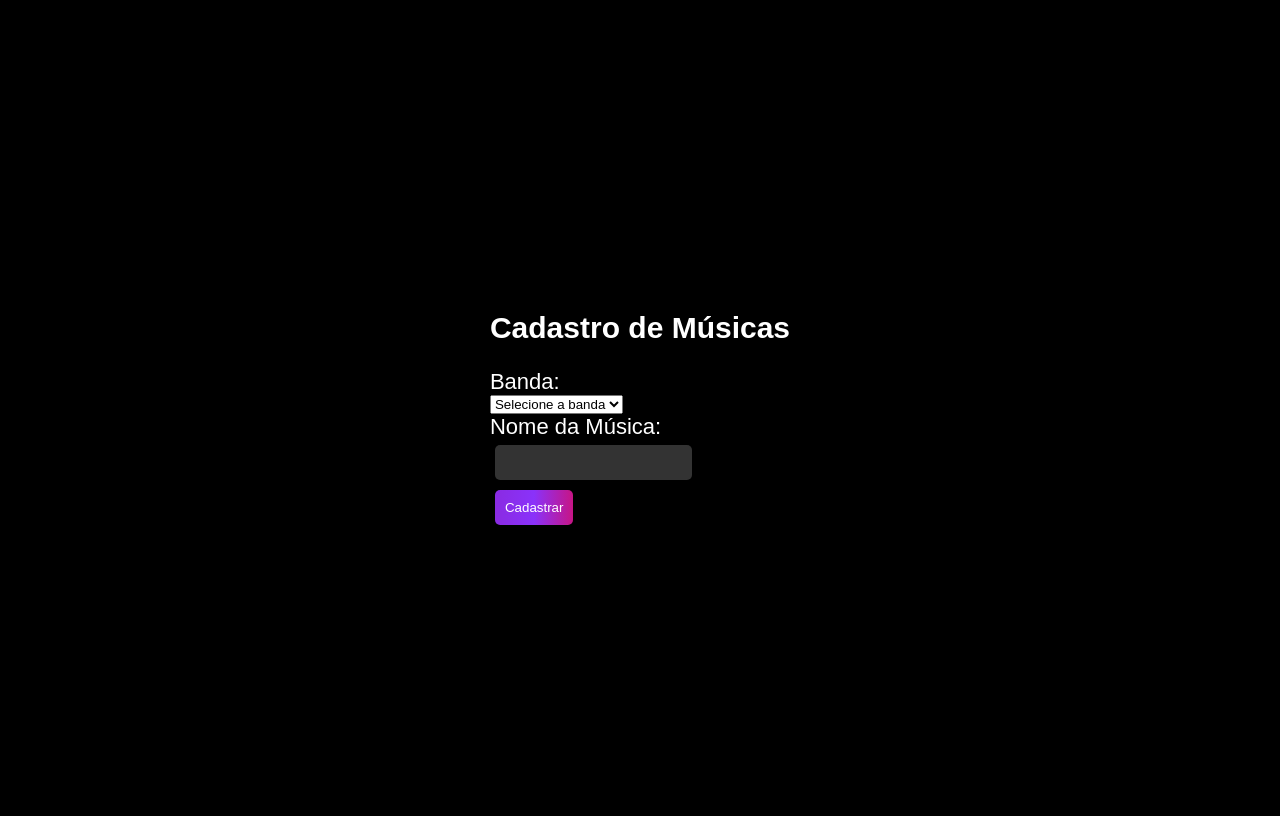
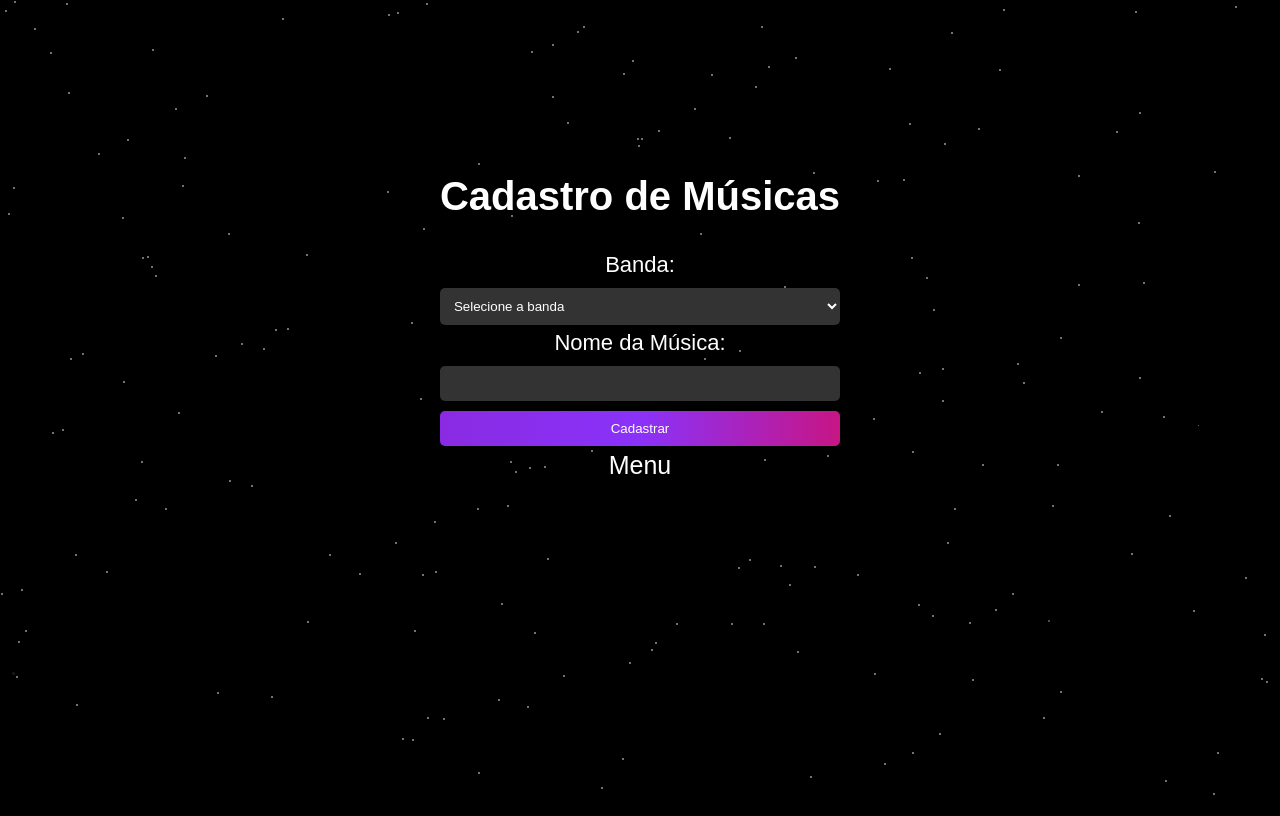
Before and after one commit to MuriloGarducci/PHP_SQL_POP, a PHP site: page /registro_musicas.php in a window 1280 px wide. After the commit the page ends 795 px from the top, so only its background shows below. Run offline with PHP 8.4, Linux system fonts and the light colour scheme; data that the repository does not hold is empty.

Commit message:
Update registro_musicas.php

```diff
--- a/registro_musicas.php
+++ b/registro_musicas.php
@@ -65,19 +65,13 @@ if (isset($_REQUEST["validar"]) && $_REQUEST["validar"] == true) {
     justify-content: center;
     align-items: center;
     min-height: 100vh;
+    text-align: center;
+    margin-top: -7%;
 }
 .container {
     text-align: center;
 }
-input[type="text"],
-input[type="submit"] {
-    padding: 10px;
-    margin: 5px;
-    border: none;
-    border-radius: 5px;
-    background-color: #333;
-    color: #fff;
-}
+
 input[type="submit"] {
     background-image: linear-gradient(to right, rgb(138, 43, 226), rgb(138, 50, 250), rgb(199, 21, 133));
     cursor: pointer;
@@ -86,12 +80,89 @@ label {
     font-size: 22px;
 }
 h2 {
-    font-size: 30px;
+            color: white;
+            font-size: 40px;
+
+        }
+a{
+    text-decoration: none;
+    color:white;
+    font-size: 25px;
 }
+input[type="text"],
+input[type="submit"],
+select { /* Adicione o select */
+    padding: 10px;
+    margin: 5px 0; /* Altere o margin para 5px em cima e embaixo */
+    border: none;
+    border-radius: 5px;
+    background-color: #333;
+    color: #fff;
+    width: 100%; /* Ajuste a largura para ocupar o espaço disponível */
+    box-sizing: border-box; /* Inclua o padding e border na largura */
+}
+input[type="submit"] {
+    background-image: linear-gradient(to right, rgb(138, 43, 226), rgb(138, 50, 250), rgb(199, 21, 133));
+    cursor: pointer;
+}
+label {
+    display: block; /* Faz a label ocupar uma linha completa */
+    margin-bottom: 5px; /* Espaço entre a label e o input */
+}
+
+.stars {
+            position: fixed;
+            top: 0;
+            left: 0;
+            width: 100%;
+            height: 100%;
+            pointer-events: none;
+            z-index: -1; /* Estrelas atras do body */
+        }
+
+        .star {
+            position: absolute;
+            width: 2px;
+            height: 2px;
+            background-color: #fff;
+            border-radius: 50%;
+            opacity: 0;
+            animation: twinkle 2s infinite linear;
+        }
+
+        @keyframes twinkle {
+            0% {
+                opacity: 0;
+            }
+            50% {
+                opacity: 1;
+            }
+            100% {
+                opacity: 0;
+            }
+        }
+
+        .star:nth-child(1) {
+            width: 1px;
+            height: 1px;
+            animation-delay: 0.1s;
+        }
+
+        .star:nth-child(2) {
+            width: 3px;
+            height: 3px;
+            animation-delay: 0.5s;
+        }
+
+        .star:nth-child(3) {
+            width: 2px;
+            height: 2px;
+            animation-delay: 1s;
+        }
     </style>
 </head>
 <body>
-
+<div class="stars"></div>
     <?php
     if ($valido == true) {
         echo "<p>Música cadastrada com sucesso!</p>";
@@ -104,7 +175,7 @@ h2 {
         <form method="POST" action="?validar=true">
             <h2>Cadastro de Músicas</h2>
             <label for="banda_id">Banda:</label>
-            <br>
+
             <select name="banda_id" id="banda_id">
                 <option value="">Selecione a banda</option>
                 <?php
@@ -116,13 +187,13 @@ h2 {
             </select>
             <br>
             <label for="nome">Nome da Música:</label>
-            <br>
             <input type="text" name="nome" id="nome"
                    value="<?php if (isset($_POST["nome"])) {
                        echo $_POST["nome"];
                    } ?>">
             <br>
-            <input type="submit" value="Cadastrar">
+            <input type="submit" value="Cadastrar"><br>
+            <a href="Menu.html">Menu</a>
         </form>
 
         <?php if (isset($_GET["banda_id"]) && !empty($_GET["banda_id"])) { ?>
@@ -145,3 +216,19 @@ h2 {
     ?>
 </body>
 </html>
+
+<script>  const numStars = 200; // Número de estrelas
+  const starsContainer = document.querySelector('.stars');
+
+  for (let i = 0; i < numStars; i++) {
+    const star = document.createElement('div');
+    star.classList.add('star');
+
+    // Posicione aleatoriamente dentro da janela de visualização
+    const x = Math.random() * window.innerWidth;
+    const y = Math.random() * window.innerHeight;
+    star.style.left = `${x}px`;
+    star.style.top = `${y}px`;
+
+    starsContainer.appendChild(star);
+  }</script>
```
